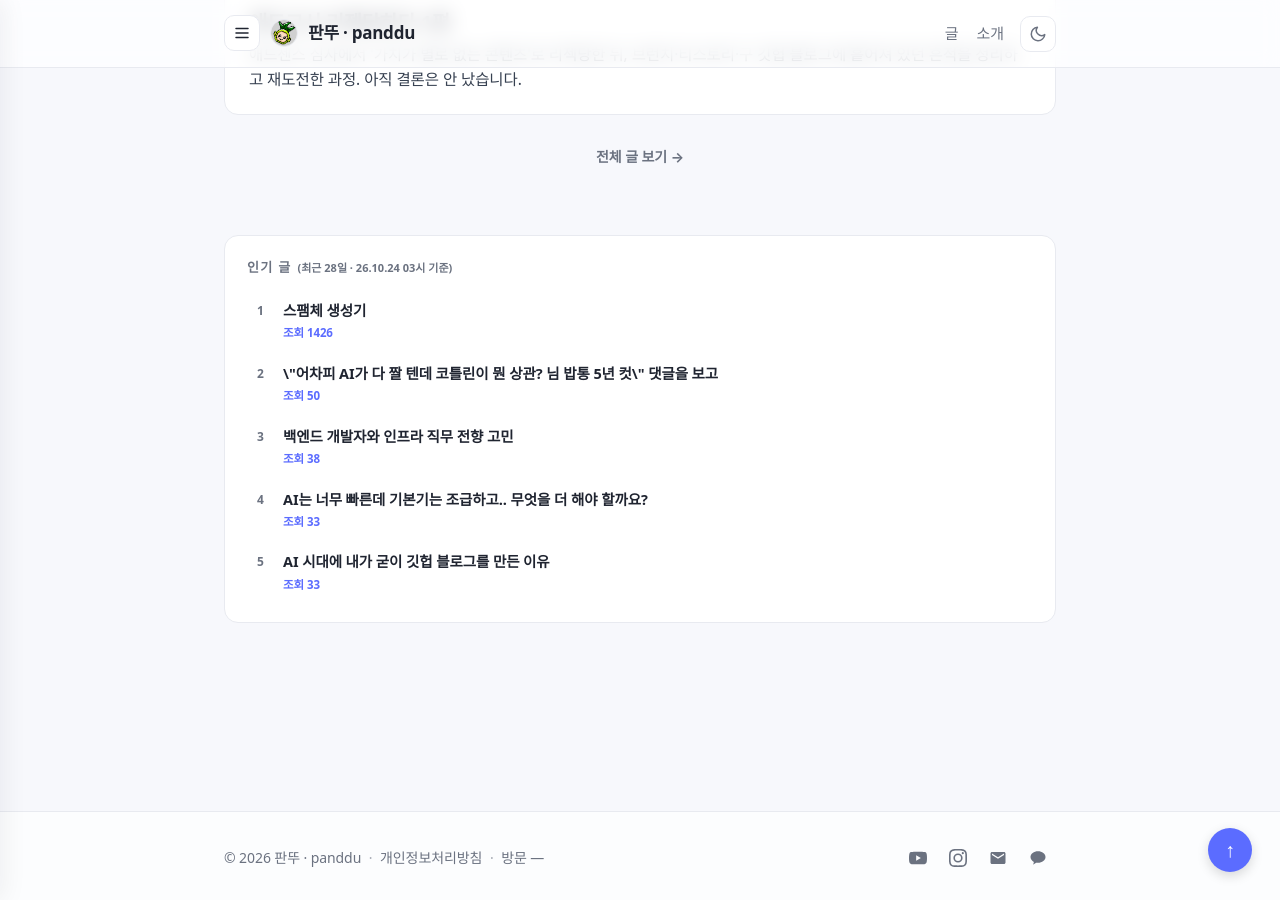
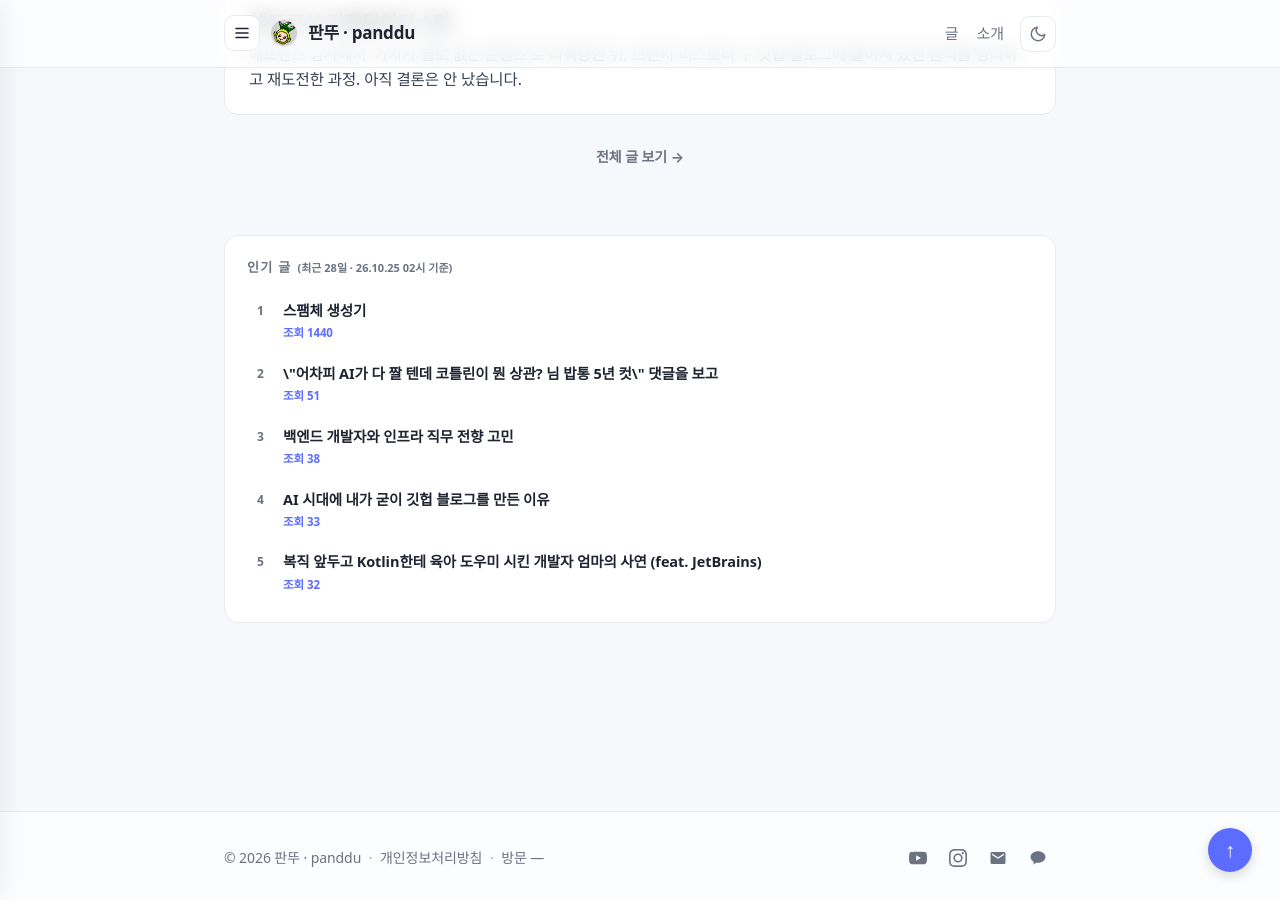
Before and after one commit to panddu/panddu.github.io, a Jekyll site: the page built from index.html, in a window 1280 px wide and 900 px high, scrolled down 2017 px. Built offline with Jekyll 4.4.1, drawn with Linux system fonts in a browser that asks for light colours; some web fonts are replaced.

Commit message:
chore: update popular posts

```diff
--- a/_data/popular_posts.json
+++ b/_data/popular_posts.json
@@ -1,16 +1,16 @@
 {
-  "generated_at": "2026-10-24T03:53:05+09:00",
+  "generated_at": "2026-10-25T02:49:54+09:00",
   "period_days": 28,
   "posts": [
     {
       "title": "스팸체 생성기",
       "url": "/posts/2019/04/spammaker/",
-      "views": 1426
+      "views": 1440
     },
     {
       "title": "\\\"어차피 AI가 다 짤 텐데 코틀린이 뭔 상관? 님 밥통 5년 컷\\\" 댓글을 보고",
       "url": "/posts/2026/09/ai-coding-language-and-developer-future/",
-      "views": 50
+      "views": 51
     },
     {
       "title": "백엔드 개발자와 인프라 직무 전향 고민",
@@ -18,14 +18,14 @@
       "views": 38
     },
     {
-      "title": "AI는 너무 빠른데 기본기는 조급하고.. 무엇을 더 해야 할까요?",
-      "url": "/posts/2026/08/ai-and-basic-skills/",
+      "title": "AI 시대에 내가 굳이 깃헙 블로그를 만든 이유",
+      "url": "/posts/2026/08/why-i-made-github-blog/",
       "views": 33
     },
     {
-      "title": "AI 시대에 내가 굳이 깃헙 블로그를 만든 이유",
-      "url": "/posts/2026/08/why-i-made-github-blog/",
-      "views": 33
+      "title": "복직 앞두고 Kotlin한테 육아 도우미 시킨 개발자 엄마의 사연 (feat. JetBrains)",
+      "url": "/posts/2026/09/baby-meal-planner-kotlin/",
+      "views": 32
     }
   ]
 }
```
